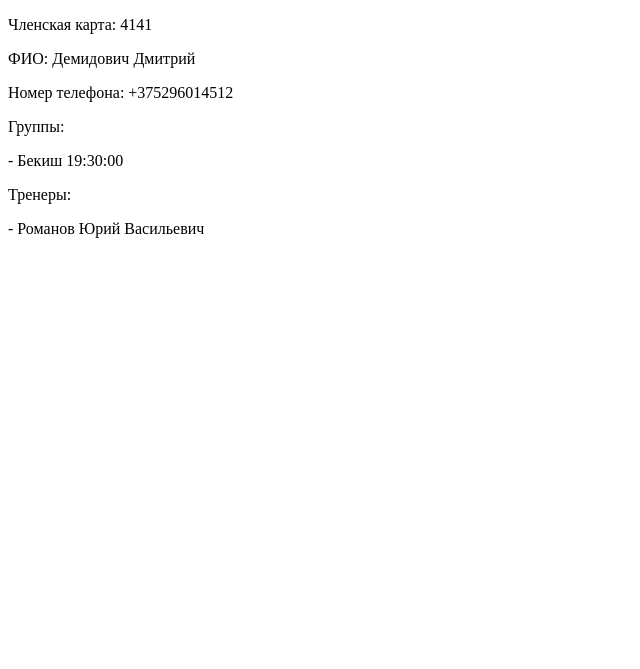
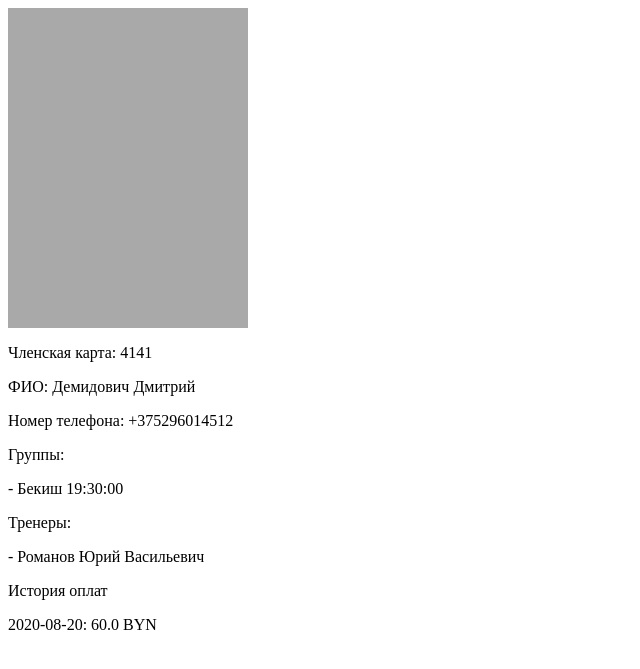
Before and after one commit to BuHogeJI2/chinuk_master, a Django app: page /1 in a window 1280 px wide. Shown: the top 669 px of the page, without its empty margins (0-640 px from the left). Run offline with Django 3.2, Linux system fonts and the light colour scheme; data comes from the database, SQL or seed files in the repository.

Commit message:
add today() for payments and show payments at detail_client

```diff
--- a/ChinukMaster/ChinukMaster/templates/billing/detail_client.html
+++ b/ChinukMaster/ChinukMaster/templates/billing/detail_client.html
@@ -1,12 +1,20 @@
+{% load static %}
+
 <!DOCTYPE html>
 <html lang="en">
 <head>
     <meta charset="UTF-8">
     <meta name="viewport" content="width=device-width, initial-scale=1.0">
+    <link rel="stylesheet" href="{% static 'billing.css' %}">
     <title>DETAIL CLIENT</title>
 </head>
 <body>
-    <div class="client-info">
+
+    <div class="detail-photo">
+
+    </div>
+
+    <div class="detail-info">
 
         <p>Членская карта: {{client.member_card}}</p>
         <p>ФИО: {{client.name}}</p>
@@ -34,7 +42,19 @@
 
     </div>
 
+    <div class="payment-history">
 
+        {% if payments %}
+
+            <p>История оплат</p>
+
+            {% for payment in payments %}
+                <p>{{payment}}</p>
+            {% endfor %}
+
+        {% endif %}
+
+    </div>
 
 </body>
 </html>
--- a/ChinukMaster/billing/models.py
+++ b/ChinukMaster/billing/models.py
@@ -100,6 +100,9 @@ class Payment(models.Model):
     group = models.ForeignKey(Group, on_delete=models.PROTECT, verbose_name='Группа', blank=True, null=True)
     date = models.DateField(verbose_name='Дата оплаты', default=timezone.now)
 
+    def today(self):
+        return self.date == timezone.now()
+
     def __str__(self):
         if self.trener:
             return f'{self.date}: {self.amount} BYN'
--- a/ChinukMaster/billing/static/billing.css
+++ b/ChinukMaster/billing/static/billing.css
@@ -10,3 +10,10 @@
 .content {
     margin: 20px;
 }
+
+.detail-photo {
+    width: 240px;
+    height: 320px;
+    background-color: darkgrey;
+    color: red;
+}
--- a/ChinukMaster/billing/views.py
+++ b/ChinukMaster/billing/views.py
@@ -22,8 +22,10 @@ def detail_client(request, id):
     cli = Client.objects.get(id=id)
     groups = cli.groups.all()
     treners = cli.treners.all()
+    payments = cli.payment_set.all()
     return render(request, 'billing/detail_client.html', {
         'client': cli,
         'groups': groups,
         'treners': treners,
+        'payments': payments,
     })
```
